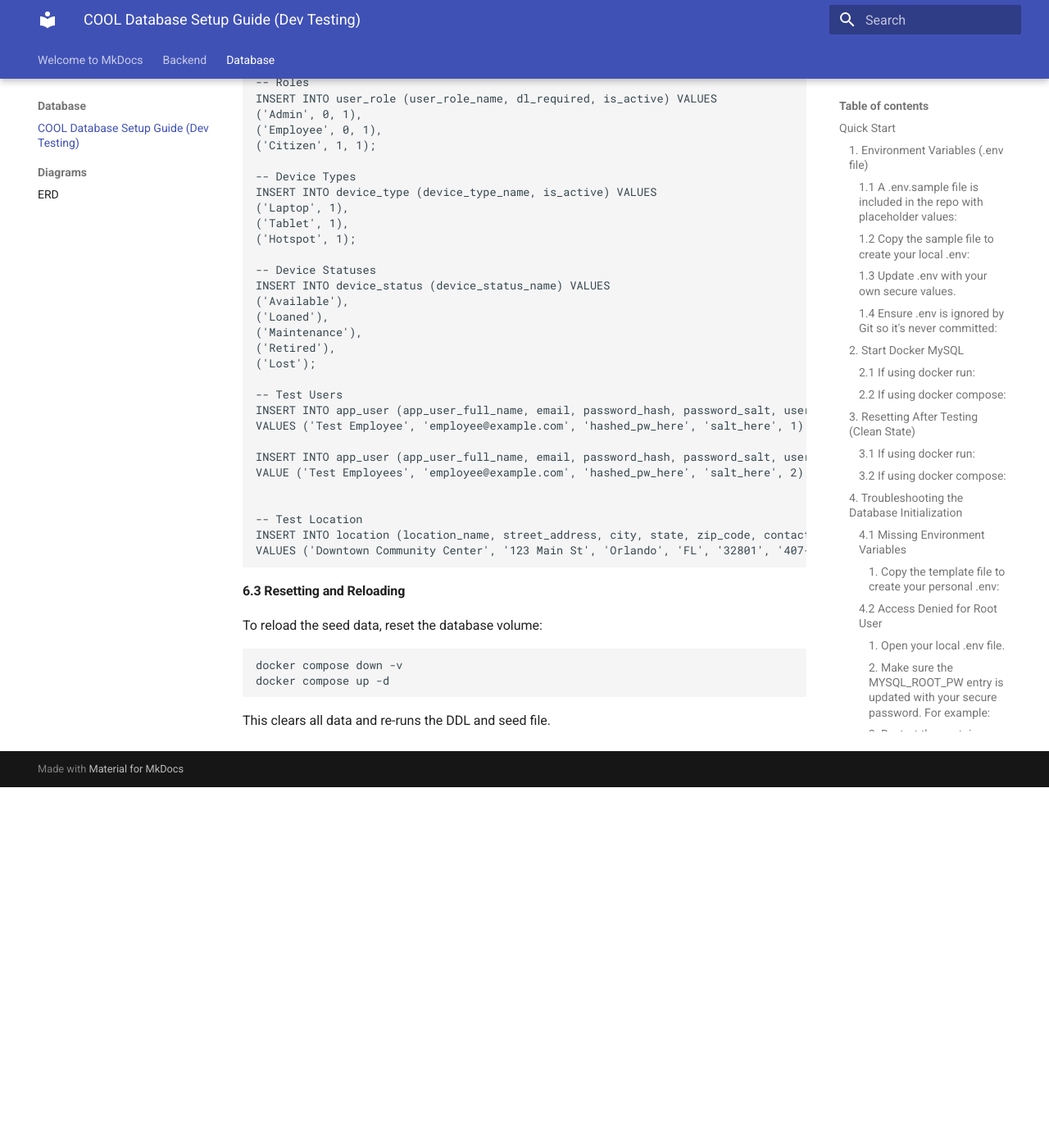
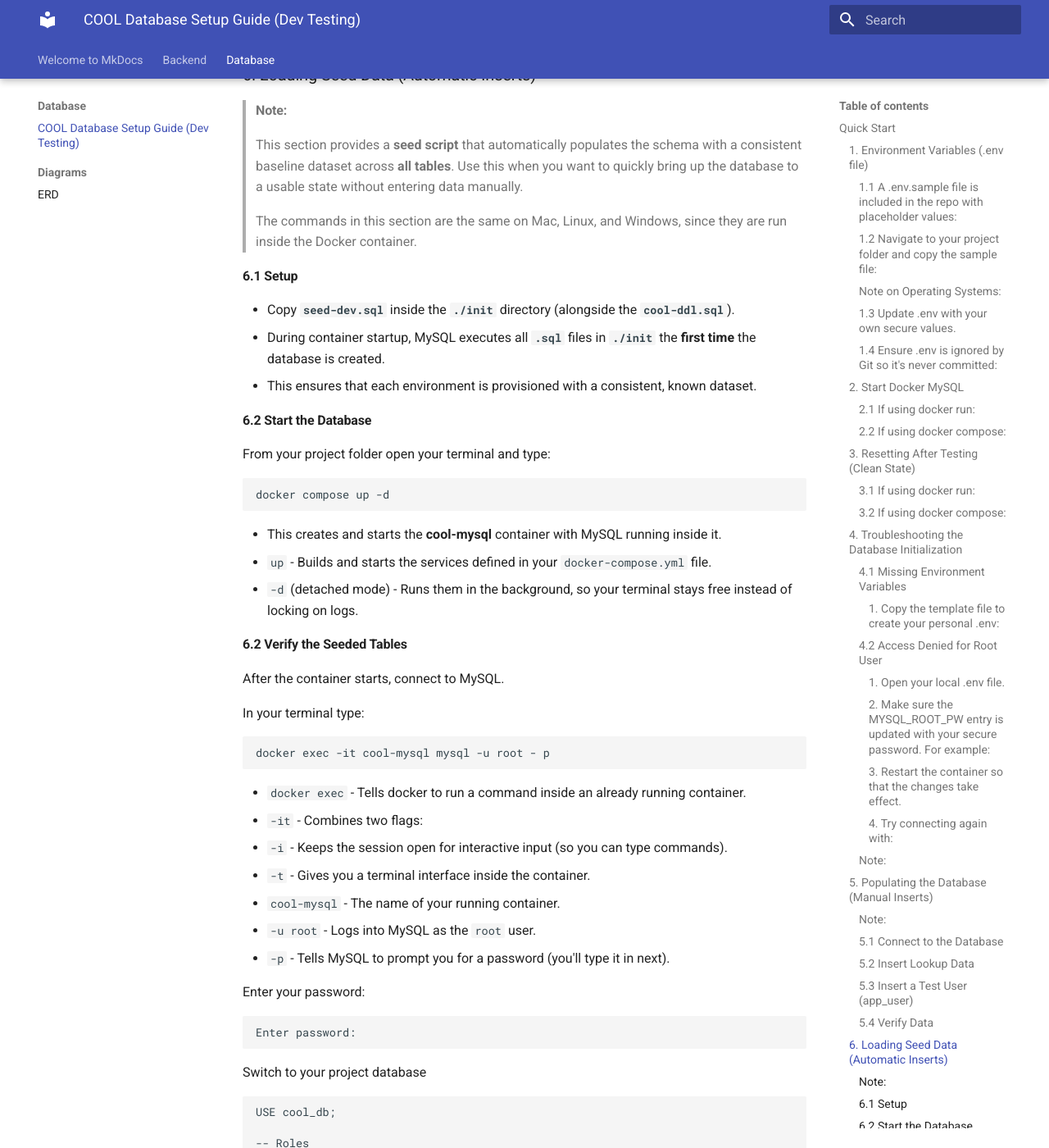
Before and after one commit to CityOfOrlando-2025/COOL, an MkDocs documentation site: the page built from documentation/docs/database/cool-db-setup-guide.md, in a window 1280 px wide and 1400 px high, scrolled down 5619 px. Shown: the whole window at 82% size. Built offline with MkDocs 1.6.1 and Material for MkDocs 9.7.7, drawn with Linux system fonts in a browser that asks for light colours; before the commit the page ends 6579 px from its top, so only the background shows below that; some of the changed text lies outside the part shown.

Commit message:
expanded the guide to add more granular instructions for terminal prompts

````diff
--- a/documentation/docs/database/cool-db-setup-guide.md
+++ b/documentation/docs/database/cool-db-setup-guide.md
@@ -19,10 +19,25 @@ We use an **`.env`** file to keep database credentials out of the codebase and G
    MYSQL_APP_PW=REPLACE_ME_APP_PW
    MYSQL_DATABASE=cool_db
 ```
-#### 1.2 Copy the sample file to create your local **`.env`**:
+#### 1.2 Navigate to your project folder and copy the sample file:
+
+Open your terminal in the project folder and run:
 ```
-    cp .env.sample .env
+# Mac / Linus (bash or zsh)
+cp .env.sample .env
 ```
+```
+# Windows (Command Prompt)
+copy .env.sample .env
+```
+```
+# Windows (PowerShell)
+Copy-Item .env.sample .env
+```
+> #### Note on Operating Systems:
+>
+> Once the Docker containers are running, everyone is working inside the same Linux environment.
+> This means commands such as **`docker compose up -d, docker exec -it ...`**, and SQL queries will be identical across Mac, Linux, and Windows.
 
 #### 1.3 Update **`.env`** with your own secure values.
 
@@ -155,10 +170,13 @@ Enter the updated password when prompted.
 
 ### 5. Populating the Database (Manual Inserts)
 
->#### **Note**:
+>#### **Note:**
 > This section provides **sample insert statements** for a few key tables to demonstrate the manual
 > process of adding records. It is not an exhaustive list of all required inserts. For a
 > **complete dataset covering all tables, see **Section 6 (Automatic Inserts).**
+>
+> The commands in this section are the same on Mac, Linux, and Windows since they are run inside of the Docker container.
+
 
 When the database container starts, all of the tables defined in the DDL are created, but they are **empty**.
 To actually use the system, you must populate the lookup tables (roles, statues, types, etc.) and add some starter
@@ -166,7 +184,7 @@ records.
 
 #### 5.1 Connect to the Database
 
-From your terminal:
+In your terminal, type:
 ```
 docker exec -it cool-mysql mysql -u root -p
 ```
@@ -228,18 +246,50 @@ Check that the rows were inserted:
 SELECT * FROM user_role;
 SELECT * FROM device_status;
 SELECT * FROM location;
+SELECT * FROM app_user;
 ```
 ### 6. Loading Seed Data (Automatic Inserts)
 
 > #### **Note:**
 > This section provides a **seed script** that automatically populates the schema with a consistent baseline dataset across **all tables**. Use this when you want to quickly bring up the database to a usable state without entering data manually.
+>
+> The commands in this section are the same on Mac, Linux, and Windows, since they are run inside the Docker container.
 
 #### 6.1 Setup
-- Place **`seed-dev.sql`** inside the **`./init`** directory (alongside the DDL script).
+- Copy **`seed-dev.sql`** inside the **`./init`** directory (alongside the **`cool-ddl.sql`**).
 - During container startup, MySQL executes all **`.sql`** files in **`./init`** the **first time** the database is created.
 - This ensures that each environment is provisioned with a consistent, known dataset.
 
-#### 6.2 Example Seed Script
+#### 6.2 Start the Database
+From your project folder open your terminal and type:
+```
+docker compose up -d
+```
+- This creates and starts the **cool-mysql** container with MySQL running inside it.
+- `up` - Builds and starts the services defined in your `docker-compose.yml` file.
+- `-d` (detached mode) - Runs them in the background, so your terminal stays free instead of locking on logs.
+
+#### 6.2 Verify the Seeded Tables
+After the container starts, connect to MySQL.
+
+In your terminal type:
+```
+docker exec -it cool-mysql mysql -u root - p
+```
+- `docker exec` - Tells docker to run a command inside an already running container.
+- `-it` - Combines two flags:
+   - `-i` - Keeps the session open for interactive input (so you can type commands).
+   - `-t` - Gives you a terminal interface inside the container.
+- `cool-mysql` - The name of your running container.
+- `-u root` - Logs into MySQL as the `root` user.
+- `-p` - Tells MySQL to prompt you for a password (you'll type it in next).
+
+Enter your password:
+```
+Enter password:
+```
+Switch to your project database
+
 ```
 USE cool_db;
 
````
Also changed, not shown: 1 other file.
